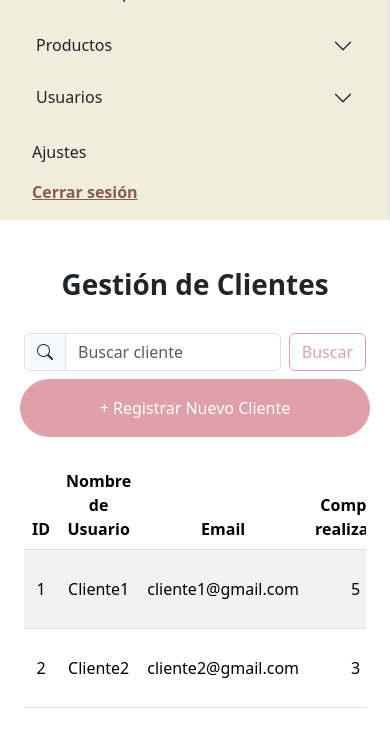
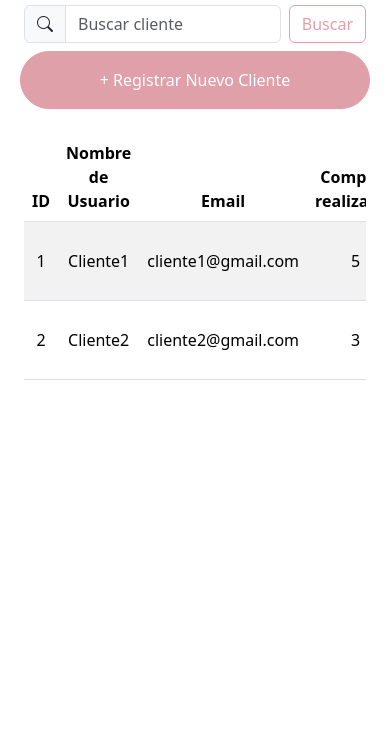
Before and after one commit to 2026-Proyectos-PIPW-2B/p-comision-17, a website: page gestion-clientes.html in a window 390 px wide. Shown: the part 206-954 px from the top of the page. Drawn offline with nearby package versions, Linux system fonts and the light colour scheme.

Commit message:
clientes actualizacion

```diff
--- a/gestion-clientes.html
+++ b/gestion-clientes.html
@@ -3,7 +3,7 @@
   <head>
     <meta charset="UTF-8" />
     <meta name="viewport" content="width=device-width, initial-scale=1.0" />
-    <title>Document</title>
+    <title>Librarium | Gestión de Clientes</title>
     <link
       href="https://cdn.jsdelivr.net/npm/bootstrap@5.3.8/dist/css/bootstrap.min.css"
       rel="stylesheet"
@@ -28,7 +28,7 @@
 
     <div class="container-fluid">
       <div class="row min-vh-100">
-        <aside class="col-12 col-md-3 col-lg-2 border-end p-3 bg-secondary">
+        <aside class="col-md-3 col-lg-2 border-end p-3 bg-secondary d-none d-md-block">
           <nav class="d-flex flex-column h-100">
             <a href="admin.html" class="nav-link p-3">
               Panel de administación</a
```
